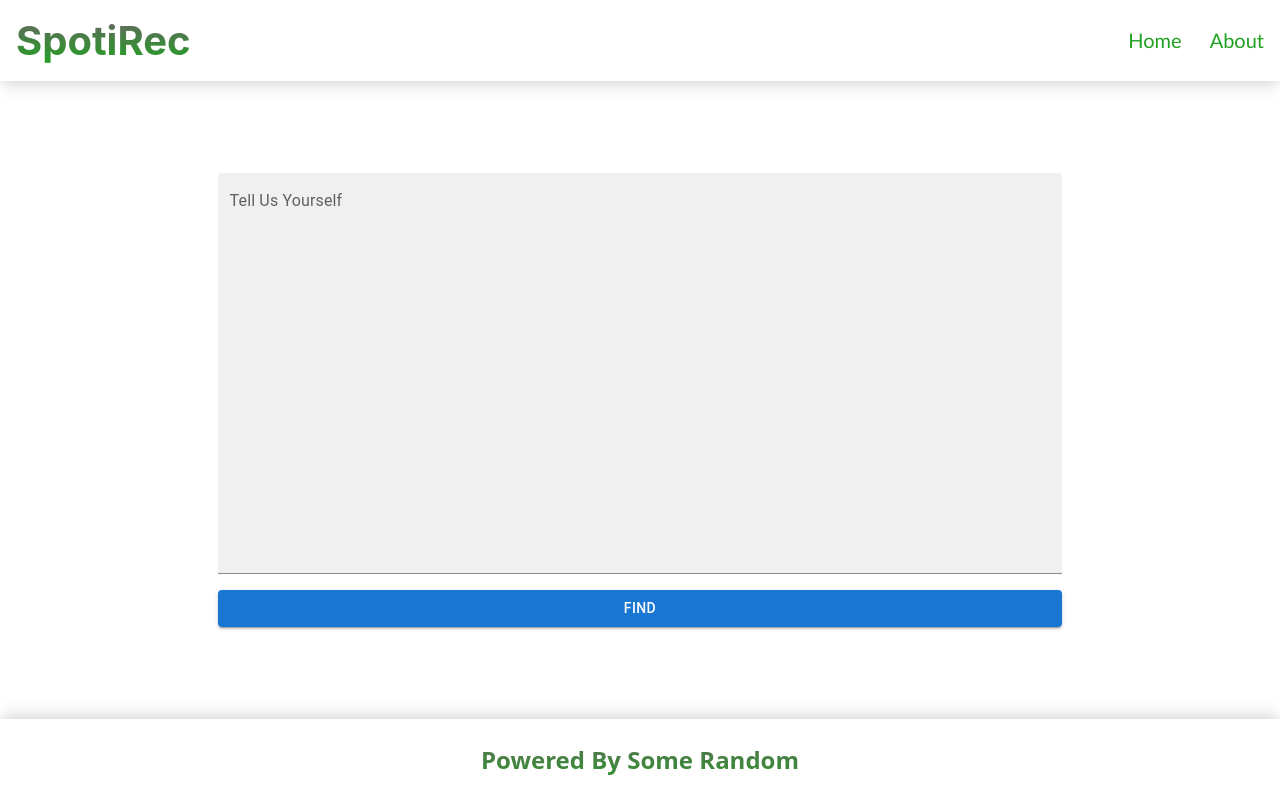
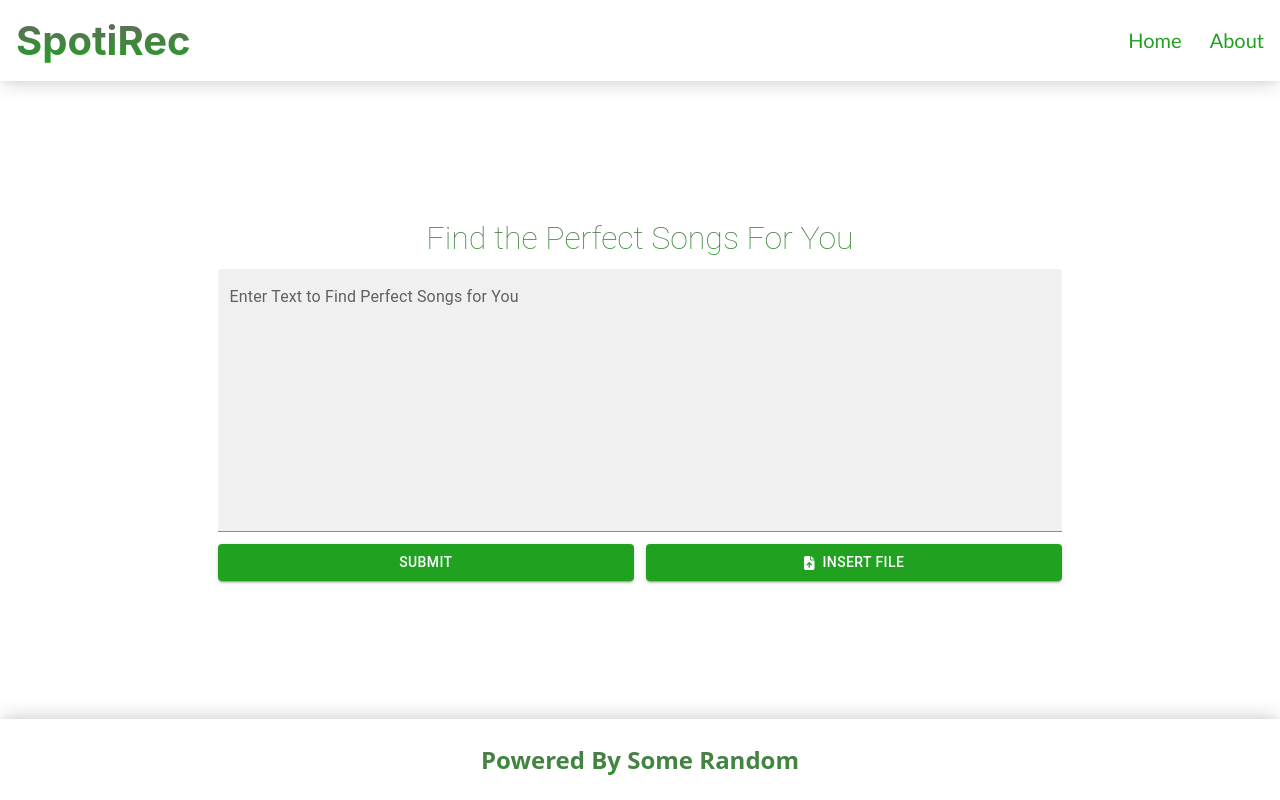
Before and after one commit to ferasdahrooge/SpotiRec, a React (Create React App) app in the folder frontend/: page / in a window 1280 px wide. Built offline with nearby package versions, Linux system fonts and the light colour scheme.

Commit message:
Finalize Home Content

```diff
--- a/frontend/src/Content/Home/Home.scss
+++ b/frontend/src/Content/Home/Home.scss
@@ -1,7 +1,33 @@
 .Home {
   display: flex;
   flex-direction: column;
+  text-align: center;
   margin: 0 auto;
   width: 66%;
-  gap: 16px;
+  gap: 12px;
+
+  &__input {
+    color: green !important;
+  }
+
+  &__buttons {
+    display: flex;
+    gap: 12px;
+
+    &__button {
+      flex: 1;
+      background: rgb(32, 161, 32) !important;
+      &:hover {
+        background: rgb(28, 141, 28) !important;
+      }
+    }
+  }
 }
+
+h1 {
+  background: -webkit-linear-gradient(#696464, rgb(32, 161, 32));
+  -webkit-background-clip: text;
+  -webkit-text-fill-color: transparent;
+  font-weight: 10;
+  font-family: "Roboto", sans-serif;
+}
--- a/frontend/src/Content/Home/Home.tsx
+++ b/frontend/src/Content/Home/Home.tsx
@@ -1,19 +1,49 @@
-import React from "react";
+import React, { useEffect, useState } from "react";
 import "./Home.scss";
 import TextField from "@mui/material/TextField";
 import { Button } from "@mui/material";
+import { FontAwesomeIcon } from "@fortawesome/react-fontawesome";
+import { faFileUpload } from "@fortawesome/free-solid-svg-icons";
 
 const Home: React.FC = () => {
+  const [text, setText] = useState("");
+  const [error, setError] = useState(false);
+
+  const submit = () => {
+    if (text.length === 0) {
+      setError(true);
+    } else {
+      setError(false);
+    }
+  };
+
   return (
     <div className='Home'>
+      <h1>Find the Perfect Songs For You</h1>
       <TextField
+        className='Home__input'
         id='filled-basic'
-        label='Tell Us Yourself'
+        label='Enter Text to Find Perfect Songs for You'
         variant='filled'
         multiline
-        rows={16}
+        onChange={(e) => setText(e.target.value)}
+        error={error}
+        helperText={error ? "Please Input Text" : ""}
+        rows={10}
       />
-      <Button variant='contained'>Find</Button>
+      <div className='Home__buttons'>
+        <Button
+          className='Home__buttons__button'
+          variant='contained'
+          onClick={submit}
+        >
+          Submit
+        </Button>
+        <Button className='Home__buttons__button' variant='contained'>
+          <FontAwesomeIcon icon={faFileUpload} />
+          &nbsp; Insert File
+        </Button>
+      </div>
     </div>
   );
 };
```
